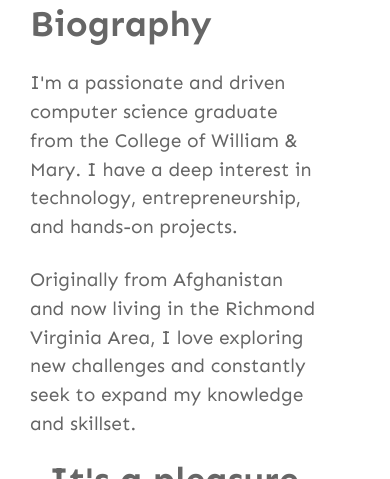
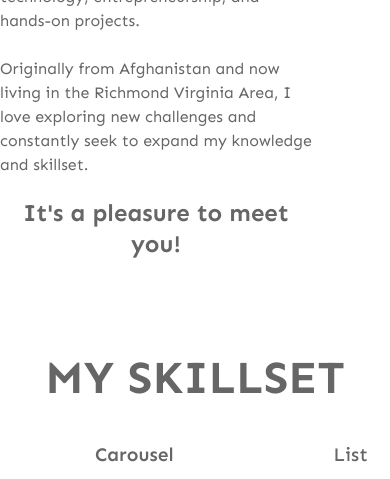
Before and after one commit to sahmadzai/portfolio-site, a PHP site: page / in a window 390 px wide; the page is wider, and only the part inside the window is pictured. Shown: the part 1674-2153 px from the top of that part. Run offline with PHP 8.4, Linux system fonts and the light colour scheme; some libraries are stand-ins or nearby versions.

Commit message:
Fixed image sizing on about me section, shortened software names in skillset section, added responsiveness up to 1024

```diff
--- a/assets/css/styles.css
+++ b/assets/css/styles.css
@@ -453,7 +453,7 @@
 }
 
 .cards .card img {
-  width: 80%;
+  width: 100%;
   height: 100%;
   border-radius: 25px;
   object-fit: cover;
@@ -482,7 +482,7 @@
   top: 50%;
   left: 50%;
   transform: translate(-50%, -50%);
-  width: 80%;
+  width: 85%;
   height: 100%;
   border-radius: 25px;
   object-fit: contain;
@@ -1158,3 +1158,87 @@
   font-size: 1.2rem;
   color: var(--accent-color);
 }
+
+/************************* MEDIA QUERIES *************************/
+@media screen and (max-width: 1024px) {
+  .hero-title {
+    font-size: 13vw;
+  }
+
+  .hero p {
+    font-size: 1.5rem;
+  }
+
+  .hero .buttons {
+    width: 60vw;
+  }
+
+  .about-section .section-title {
+    margin-bottom: 5%;
+  }
+
+  .about-section .uk-grid > * {
+    padding: 0;
+  }
+
+  .about-section .slideshow-container {
+    height: 400px;
+  }
+
+  .about-section .text-content .text-slide h3 {
+    font-size: 2rem;
+  }
+  .about-section .text-content .text-slide h2 {
+    font-size: 1.5rem;
+  }
+
+  .about-section .text-content .text-slide p {
+    max-width: 100%;
+    font-size: 1rem;
+  }
+
+  .about-section .text-content .text-slide blockquote {
+    font-size: 1.25rem;
+  }
+
+  .about-section .text-content .text-slide blockquote .person-source {
+    font-size: 1rem;
+  }
+
+  .currentproject-section
+    .currentproject-content
+    .currentproject-card
+    .currentproject-info
+    h3 {
+    font-size: 30px;
+  }
+
+  .currentproject-section
+    .currentproject-content
+    .currentproject-card
+    .currentproject-info
+    p {
+    font-size: 1rem;
+  }
+
+  .currentproject-section
+    .currentproject-content
+    .currentproject-card
+    .currentproject-info
+    ul
+    li {
+    font-size: 0.9rem;
+  }
+
+  .experience-section .experience-content #animated-edge {
+    height: 1030px;
+  }
+
+  .footer .footer-content h2 {
+    font-size: 40px;
+  }
+
+  .footer .footer-content p {
+    font-size: 1rem;
+  }
+}
--- a/assets/js/slideshow.js
+++ b/assets/js/slideshow.js
@@ -39,6 +39,7 @@
   document
     .querySelector(".about-section")
     .addEventListener("mouseover", function () {
+      console.log("Clearing interval, mouse detected.");
       clearInterval(window.autoSlide);
     });
 
@@ -46,6 +47,7 @@
   document
     .querySelector(".about-section")
     .addEventListener("mouseout", function () {
+      console.log("Resuming interval, mouse out.");
       window.autoSlide = setInterval(window.showNextSlide, 6000);
     });
 
```
Also changed, not shown: index.html (+15 -20 lines).
